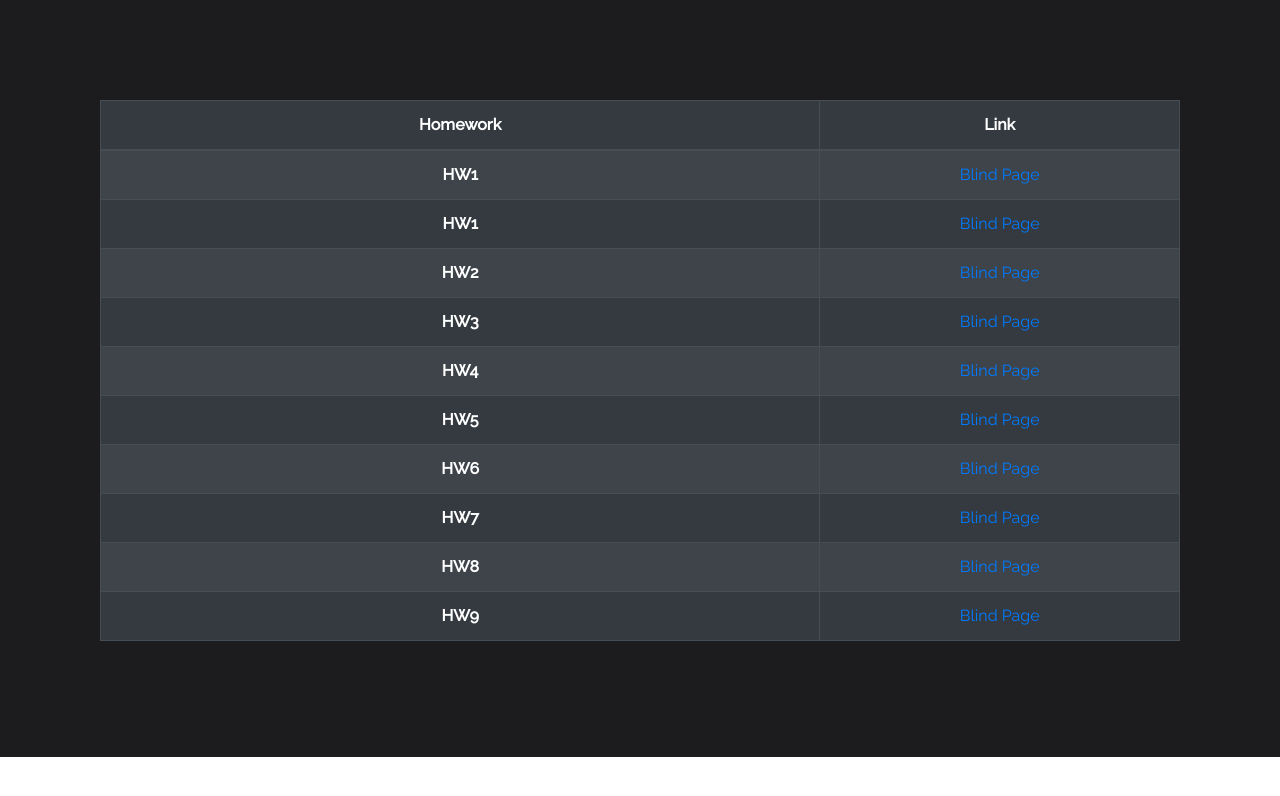
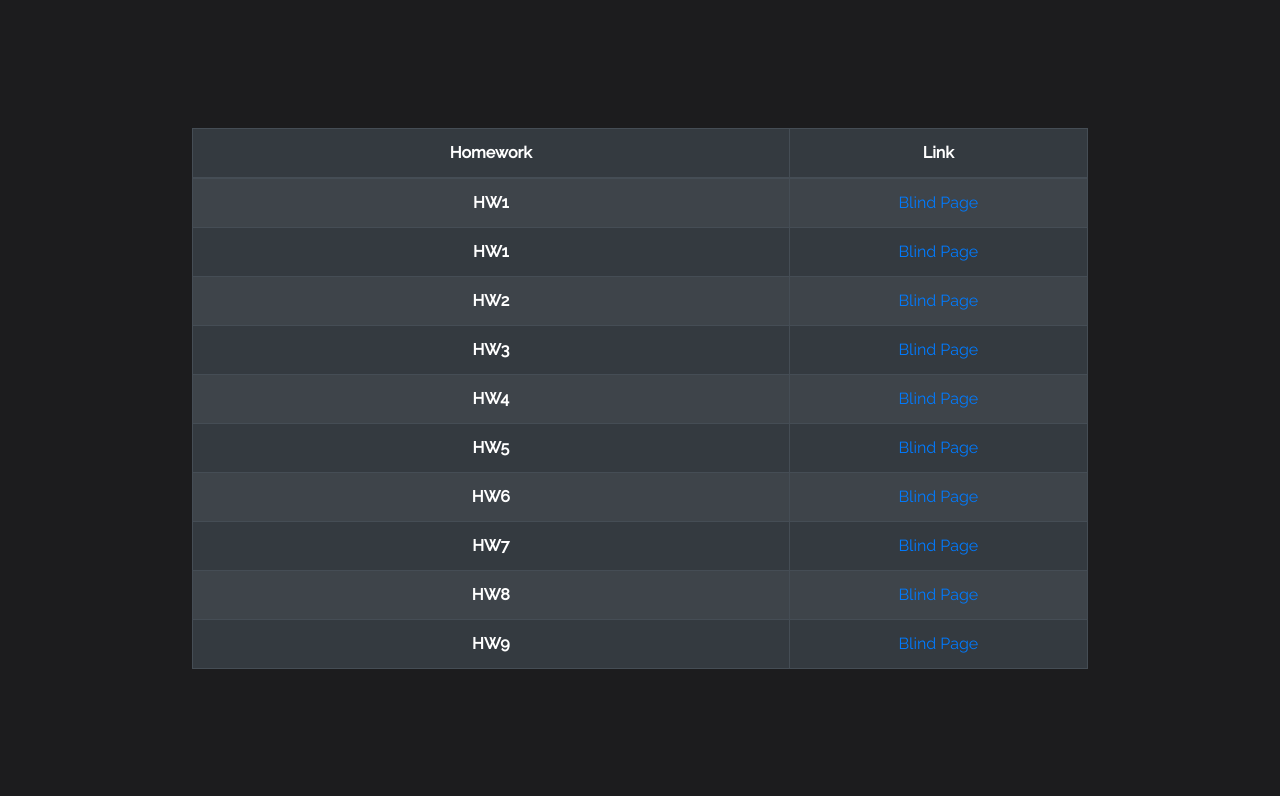
Before and after one commit to strs1byn99/strs1byn99.github.io, a plain HTML site: page BMP088YYYV.html in a window 1280 px wide. Drawn offline with nearby package versions, Linux system fonts and the light colour scheme.

Commit message:
571 init

```diff
--- a/BMP088YYYV.html
+++ b/BMP088YYYV.html
@@ -1,7 +1,7 @@
 <!DOCTYPE html>
 <html>
 <head>
-	<title>CSCI 571 Index</title>
+	<title>CSCI-571 Index</title>
 	<link rel="stylesheet" href="https://stackpath.bootstrapcdn.com/bootstrap/4.3.1/css/bootstrap.min.css" integrity="sha384-ggOyR0iXCbMQv3Xipma34MD+dH/1fQ784/j6cY/iJTQUOhcWr7x9JvoRxT2MZw1T" crossorigin="anonymous">
 	<script src="https://code.jquery.com/jquery-3.3.1.slim.min.js" integrity="sha384-q8i/X+965DzO0rT7abK41JStQIAqVgRVzpbzo5smXKp4YfRvH+8abtTE1Pi6jizo" crossorigin="anonymous"></script>
 	<script src="https://cdnjs.cloudflare.com/ajax/libs/popper.js/1.14.7/umd/popper.min.js" integrity="sha384-UO2eT0CpHqdSJQ6hJty5KVphtPhzWj9WO1clHTMGa3JDZwrnQq4sF86dIHNDz0W1" crossorigin="anonymous"></script>
@@ -9,9 +9,9 @@
 	<link rel="preconnect" href="https://fonts.gstatic.com">
 	<link href="https://fonts.googleapis.com/css2?family=Raleway:wght@400;500&display=swap" rel="stylesheet">
 </head>
-<body style="font-family: 'Raleway',sans-serif !important">
+<body style="font-family: 'Raleway',sans-serif !important; margin: 0; padding: 0; background-color: #1C1C1E">
 
-<div class="background" style="padding: 100px; background-color: #1C1C1E">
+<div class="background" style="width: 70%; margin: 10% auto;">
 <table class="table table-striped table-hover table-dark table-bordered">
   <thead>
     <tr>
```
